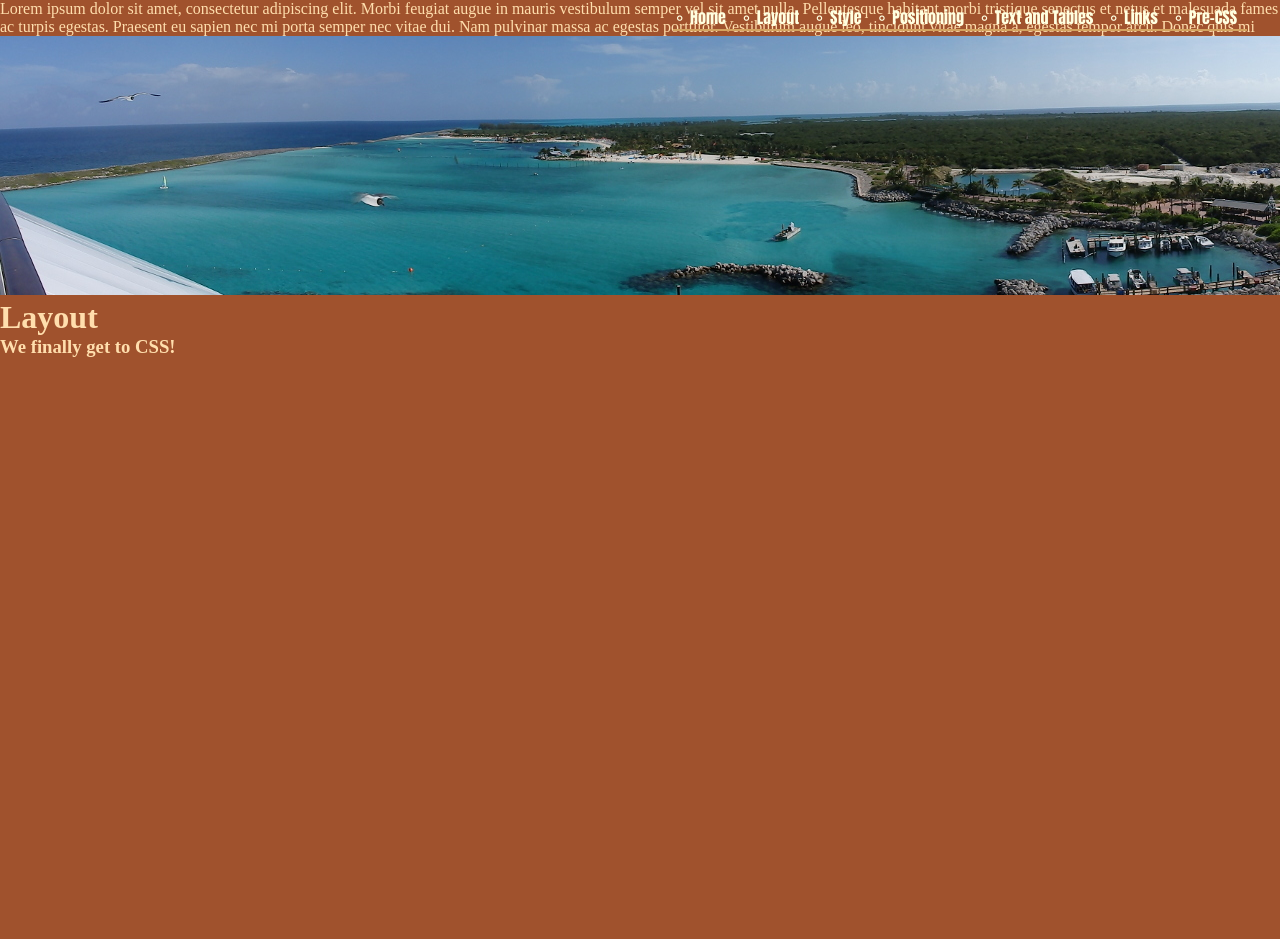
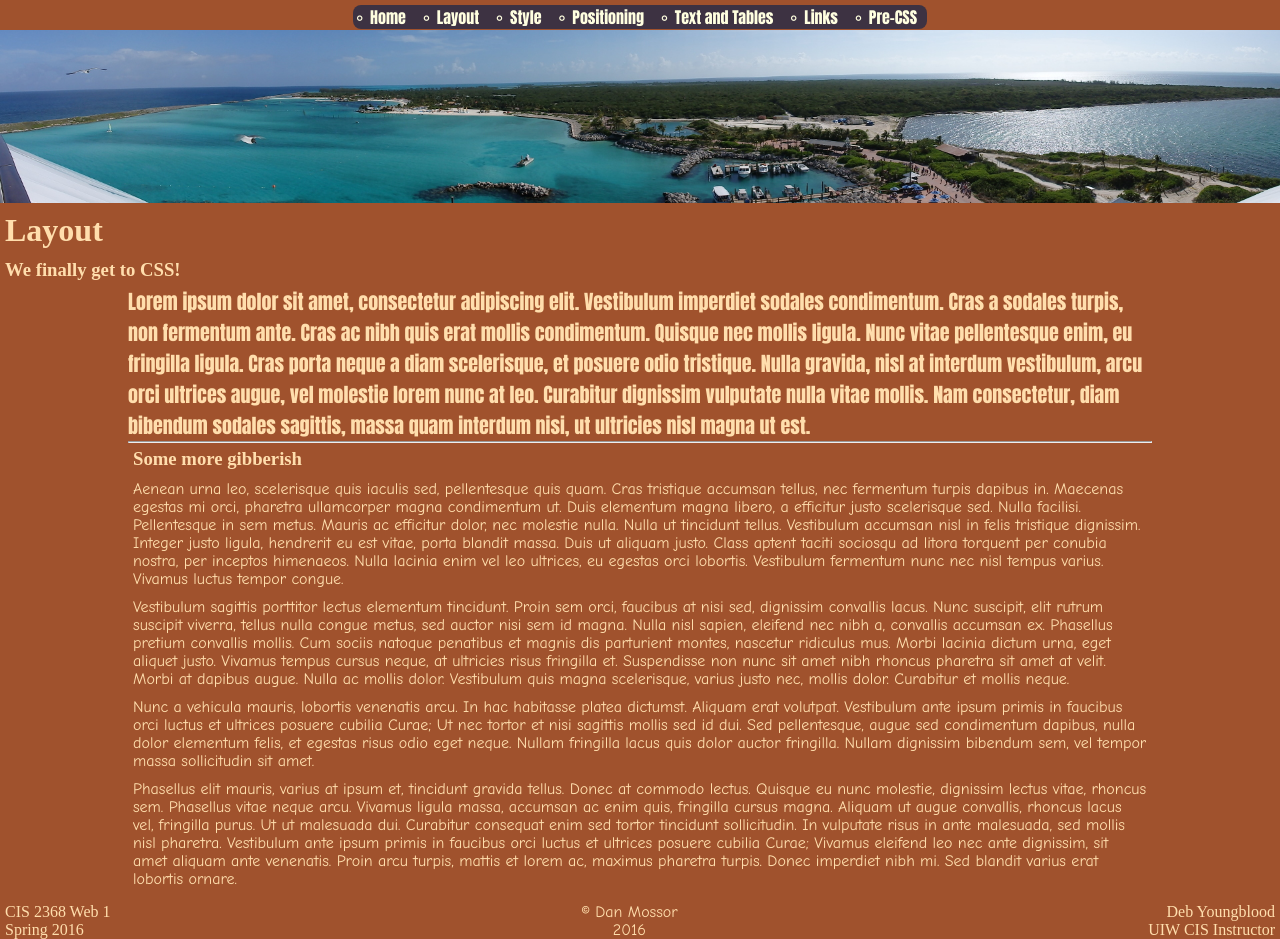
Before and after one commit to danofsatx/CIS2368, a plain HTML site: page Homework/layout.html in a window 1280 px wide. Before the commit the page ends 800 px from the top, so only its background shows below. Drawn offline with Linux system fonts and the light colour scheme.

Commit message:
git problems. is this working?

```diff
--- a/Homework/css/main-style.css
+++ b/Homework/css/main-style.css
@@ -12,12 +12,11 @@ html{
 body{
     background-color: #A0522D;
     color: #FFDEAD;
-    background-image:
 }
 
-.headStuck{
+/*.headStuck{
     position: fixed;
-}
+}*/
 
 a:link {
     color:#FFFFE0;
@@ -26,21 +25,40 @@ a:link {
 a:visited {
     color:#FFA07A;
 }
+
 .container{
     width: 70%;
 }
 
+.padded{
+    padding: 5px;
+}
+
+.artImpact{
+    font-family: Impact, Charcoal, sans-serif;
+    font-size: 125%;
+}
 .mainContentHolder{
     background-color: inherit;
+    width: 80%;
+    margin: auto;
 }
 .mainContent{
-
+    font-family: "Comic Sans MS", cursive, sans-serif;
 }
 
+.mainPs{
+    padding: 5px;
+}
 footer{
     margin-top: 10px;
     padding-left: 5px;
     padding-right: 5px;
+}
+
+#headerPic{
+    margin-top: 30px;
+    width: 100%;
 }
 
 #footer-left{
--- a/Homework/css/nav-style.css
+++ b/Homework/css/nav-style.css
@@ -1,7 +1,15 @@
+.navBarHolder{
+    width: 100%;
+    position: fixed;
+}
 .navBar{
     display:table;
+    background-color: #3d3242;
+    position: relative;;
     margin:5px auto; text-align:center;
-    border-bottom:2px solid #D4A460;
+    /* Border removed while testing floating box
+    border-bottom:2px solid #D4A460; */
+    border-radius: 8px;
     font-family:Impact, Charcoal, sans-serif;
     }
 
--- a/Homework/layout.html
+++ b/Homework/layout.html
@@ -8,7 +8,8 @@
 </head>
 <body>
     <div id="container">
-        <header class="headStuck">
+        <header>
+          <div class="navBarHolder">
               <div class="navBar">
                   <nav class="navText">
                       <a href="index.html">&#x26AC; Home</a>
@@ -20,20 +21,24 @@
                       <a href="phase1/index.html" target="_blank">&#x26AC; Pre-CSS</a>
                   </nav>
               </div>
-            <img src="images/castawaycay.jpg" alt="panoramic view of Disney's Castaway Cay" title="Castaway Cay">
-            <h1>Layout</h1>
-            <h3>We finally get to CSS!</h3>
+          </div>
+          <img id="headerPic" src="images/castawaycay.jpg" alt="panoramic view of Disney's Castaway Cay" title="Castaway Cay">
+          <h1 class="padded">Layout</h1>
+          <h3 class="padded">We finally get to CSS!</h3>
         </header>
         <div class="mainContentHolder">
             <section class="mainContent">
-                <article>
-                    Lorem ipsum dolor sit amet, consectetur adipiscing elit. Morbi feugiat augue in mauris vestibulum semper vel sit amet nulla. Pellentesque habitant morbi tristique senectus et netus et malesuada fames ac turpis egestas. Praesent eu sapien nec mi porta semper nec vitae dui. Nam pulvinar massa ac egestas porttitor. Vestibulum augue leo, tincidunt vitae magna a, egestas tempor arcu. Donec quis mi efficitur, condimentum quam ut, consectetur tortor. Vivamus.
+                <article class="artImpact">
+                    Lorem ipsum dolor sit amet, consectetur adipiscing elit. Vestibulum imperdiet sodales condimentum. Cras a sodales turpis, non fermentum ante. Cras ac nibh quis erat mollis condimentum. Quisque nec mollis ligula. Nunc vitae pellentesque enim, eu fringilla ligula. Cras porta neque a diam scelerisque, et posuere odio tristique. Nulla gravida, nisl at interdum vestibulum, arcu orci ultrices augue, vel molestie lorem nunc at leo. Curabitur dignissim vulputate nulla vitae mollis. Nam consectetur, diam bibendum sodales sagittis, massa quam interdum nisi, ut ultricies nisl magna ut est.
                 </article>
             </section>
+            <hr />
+            <h3 class="padded">Some more gibberish</h3>
             <article class="mainContent">
-                <p>Lorem ipsum dolor sit amet, consectetur adipiscing elit. Etiam ut nulla sodales, pharetra nisl ac, gravida nisl. Quisque ut gravida felis. Aenean dictum a eros sit amet ultrices. Aliquam ut mollis velit, sit amet auctor libero. Nunc euismod venenatis turpis, ut tempor.</p>
-                <p>Lorem ipsum dolor sit amet, consectetur adipiscing elit. Cras a euismod tellus, quis ullamcorper ante. Duis luctus leo et lacus auctor, nec ullamcorper est viverra. Pellentesque ac maximus magna. Suspendisse eleifend laoreet fermentum. Phasellus tempor eros in ipsum iaculis, a dapibus odio porta. Aliquam erat volutpat. Nulla sed placerat est. Integer tincidunt porttitor neque, vel porttitor tortor convallis et. Phasellus velit mi, rhoncus nec dictum sed, placerat quis dui. Aliquam facilisis sagittis mattis. Vestibulum at lorem porta, mollis urna vulputate, posuere justo. Nunc vel orci dictum, euismod ipsum id, venenatis mi. Sed vel lectus velit. </p>
-                <p>Vivamus bibendum scelerisque mauris. Maecenas elit dui, condimentum id venenatis non, ornare vitae ligula. Morbi suscipit erat vel consequat congue. Etiam congue, diam ac faucibus lobortis, enim orci tincidunt risus, id placerat risus risus id sapien. Mauris aliquam dolor nec elementum consequat. Cras tempor nisl erat, eu pellentesque enim interdum sit amet. Sed eget tincidunt urna. Duis tincidunt mauris eu fringilla tempor. Praesent ac bibendum ipsum. Aenean congue at enim sed eleifend. Praesent consequat nisi quam, quis commodo eros pharetra ac. Maecenas laoreet, justo a venenatis malesuada, diam massa finibus eros, vitae ultrices nunc arcu et sem. Donec non condimentum felis. Morbi lacus neque, cursus ut iaculis vitae, molestie ut purus.</p>
+                <p class="mainPs">Aenean urna leo, scelerisque quis iaculis sed, pellentesque quis quam. Cras tristique accumsan tellus, nec fermentum turpis dapibus in. Maecenas egestas mi orci, pharetra ullamcorper magna condimentum ut. Duis elementum magna libero, a efficitur justo scelerisque sed. Nulla facilisi. Pellentesque in sem metus. Mauris ac efficitur dolor, nec molestie nulla. Nulla ut tincidunt tellus. Vestibulum accumsan nisl in felis tristique dignissim. Integer justo ligula, hendrerit eu est vitae, porta blandit massa. Duis ut aliquam justo. Class aptent taciti sociosqu ad litora torquent per conubia nostra, per inceptos himenaeos. Nulla lacinia enim vel leo ultrices, eu egestas orci lobortis. Vestibulum fermentum nunc nec nisl tempus varius. Vivamus luctus tempor congue. </p>
+                <p class="mainPs">Vestibulum sagittis porttitor lectus elementum tincidunt. Proin sem orci, faucibus at nisi sed, dignissim convallis lacus. Nunc suscipit, elit rutrum suscipit viverra, tellus nulla congue metus, sed auctor nisi sem id magna. Nulla nisl sapien, eleifend nec nibh a, convallis accumsan ex. Phasellus pretium convallis mollis. Cum sociis natoque penatibus et magnis dis parturient montes, nascetur ridiculus mus. Morbi lacinia dictum urna, eget aliquet justo. Vivamus tempus cursus neque, at ultricies risus fringilla et. Suspendisse non nunc sit amet nibh rhoncus pharetra sit amet at velit. Morbi at dapibus augue. Nulla ac mollis dolor. Vestibulum quis magna scelerisque, varius justo nec, mollis dolor. Curabitur et mollis neque. </p>
+                <p class="mainPs">Nunc a vehicula mauris, lobortis venenatis arcu. In hac habitasse platea dictumst. Aliquam erat volutpat. Vestibulum ante ipsum primis in faucibus orci luctus et ultrices posuere cubilia Curae; Ut nec tortor et nisi sagittis mollis sed id dui. Sed pellentesque, augue sed condimentum dapibus, nulla dolor elementum felis, et egestas risus odio eget neque. Nullam fringilla lacus quis dolor auctor fringilla. Nullam dignissim bibendum sem, vel tempor massa sollicitudin sit amet. </p>
+                <p class="mainPs">Phasellus elit mauris, varius at ipsum et, tincidunt gravida tellus. Donec at commodo lectus. Quisque eu nunc molestie, dignissim lectus vitae, rhoncus sem. Phasellus vitae neque arcu. Vivamus ligula massa, accumsan ac enim quis, fringilla cursus magna. Aliquam ut augue convallis, rhoncus lacus vel, fringilla purus. Ut ut malesuada dui. Curabitur consequat enim sed tortor tincidunt sollicitudin. In vulputate risus in ante malesuada, sed mollis nisl pharetra. Vestibulum ante ipsum primis in faucibus orci luctus et ultrices posuere cubilia Curae; Vivamus eleifend leo nec ante dignissim, sit amet aliquam ante venenatis. Proin arcu turpis, mattis et lorem ac, maximus pharetra turpis. Donec imperdiet nibh mi. Sed blandit varius erat lobortis ornare. </p>
             </article>
         </div>
     </div>
```
Lines whose indentation alone changed are shown as unchanged.
